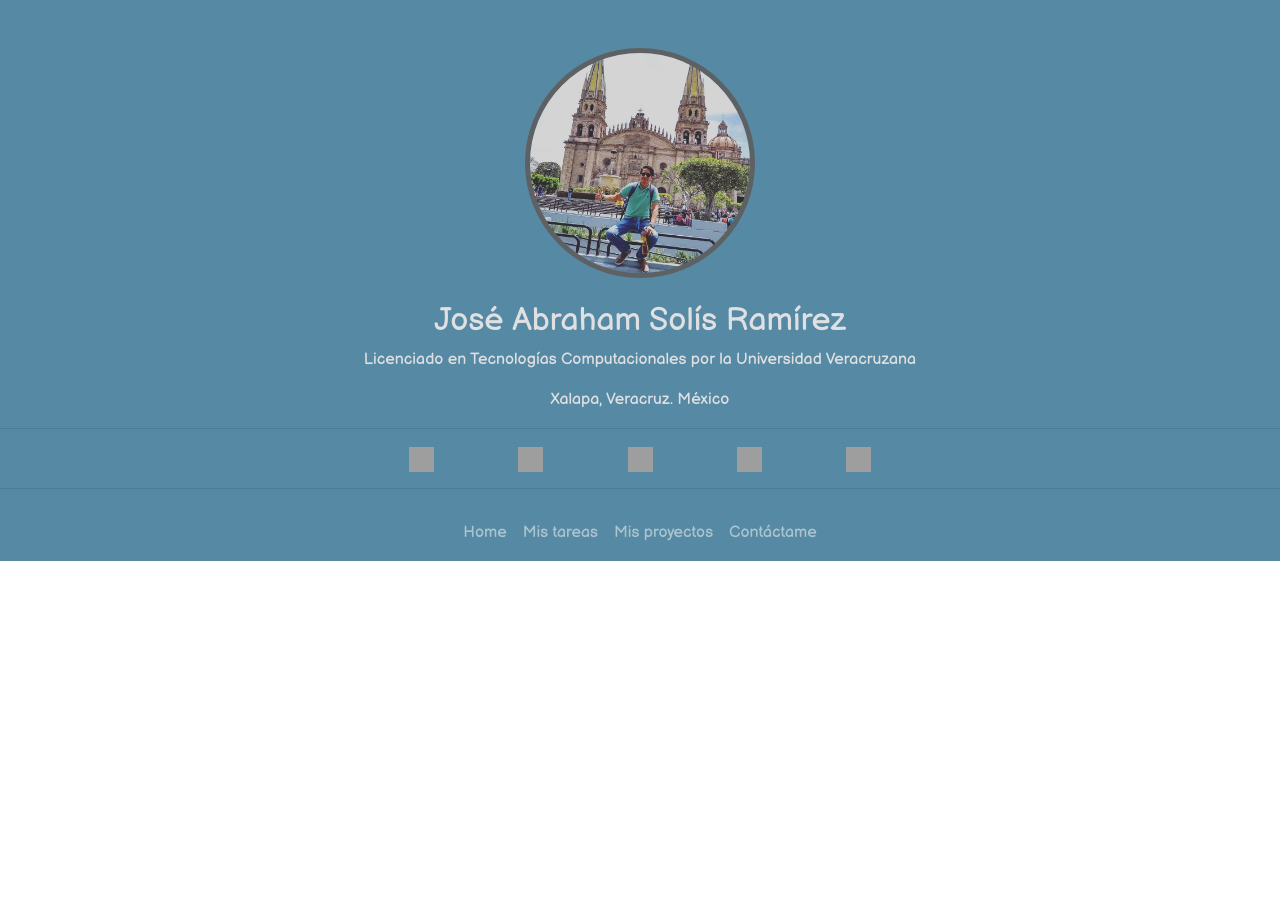
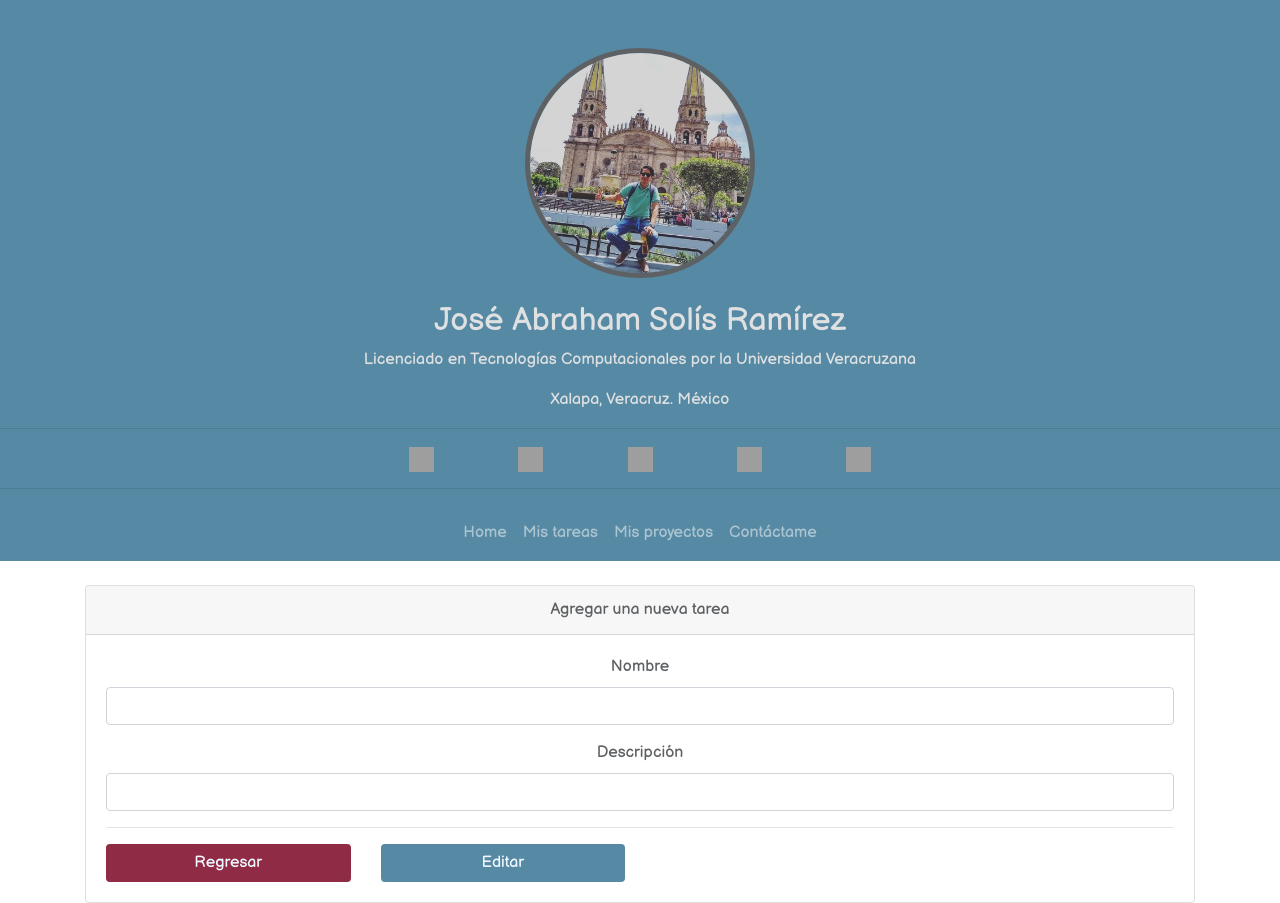
Before and after one commit to solisrmz/ToDo-Angular-App, an Angular app: page /tarea/1 in a window 1280 px wide. Before the commit this address led to /. Before the commit the page ends 800 px from the top, so only its background shows below. Built offline with nearby package versions, Linux system fonts and the light colour scheme; no server answers; grey boxes are pictures that could not be loaded.

Commit message:
El CRUD ya está completo

```diff
--- a/package.json
+++ b/package.json
@@ -20,6 +20,7 @@
     "@angular/platform-browser-dynamic": "~10.0.11",
     "@angular/router": "~10.0.11",
     "rxjs": "~6.5.5",
+    "sweetalert2": "^9.17.1",
     "tslib": "^2.0.0",
     "zone.js": "~0.10.3"
   },
--- a/src/app/Service/tarea-service.service.ts
+++ b/src/app/Service/tarea-service.service.ts
@@ -15,14 +15,22 @@ export class TareaServiceService {
 
   //Obtengo todas las tareas haciendo la consulta a la API
   getTareas(){
-    return this.http.get<Tarea[]>("http://localhost:8080/todo/api/v1/todos");
+    return this.http.get<Tarea[]>("http://localhost:8080/todoapp/api/v1/todos");
   }
 
   create(todo: Object): Observable<Object>{
-    return this.http.post("http://localhost:8080/todo/api/v1/create-todo",todo);
+    return this.http.post("http://localhost:8080/todoapp/api/v1/create-todo",todo);
   }
 
   delete(id: number): Observable<any> {
-    return this.http.delete(`http://localhost:8080/todo/api/v1/delete-todo/${id}`, { responseType: 'text' });
+    return this.http.delete(`http://localhost:8080/todoapp/api/v1/delete-todo/${id}`, { responseType: 'text' });
+  }
+
+  getTarea(id: number): Observable<any>{
+    return this.http.get(`http://localhost:8080/todoapp/api/v1/todos/${id}`);
+  }
+
+  update(id: number, value: any): Observable<Object> {
+    return this.http.put(`http://localhost:8080/todoapp/api/v1/update-todo/${id}`, value);
   }
 }
--- a/src/app/Tareas/add/add.component.css
+++ b/src/app/Tareas/add/add.component.css
@@ -2,3 +2,17 @@
     font-family: 'Balsamiq Sans', cursive;
     color: rgb(94, 97, 100);
 }
+
+@import url('https://fonts.googleapis.com/css2?family=Balsamiq+Sans&display=swap');
+.add{
+    background: #5689A3;
+    color: aliceblue;
+    font-family: 'Balsamiq Sans', cursive;
+}
+.add:hover{
+    background: #3f94be;
+}
+
+.texto{
+    text-align: center;
+}
--- a/src/app/Tareas/add/add.component.html
+++ b/src/app/Tareas/add/add.component.html
@@ -6,15 +6,14 @@
             <form (ngSubmit)="onSubmit()">
                 <div class="form-group">
                   <label for="nombre">Nombre</label>
-                  <input type="text" class="form-control" id="name" [(ngModel)]="tarea.name" name="name">
+                  <input type="text" class="form-control texto" id="name" [(ngModel)]="tarea.name" name="name">
                 </div>
                 <div class="form-group">
                   <label for="descripcion">Descripción</label>
-                  <input type="text" class="form-control" id="description" [(ngModel)]="tarea.description" name="description">
+                  <input type="text-area" class="form-control texto" id="description" [(ngModel)]="tarea.description" name="description">
                 </div>
-                <button type="submit" class="btn btn-info">Submit</button>
+                <button type="submit" class="btn btn-block add">Agregar</button>
               </form>
             </div>
-
         </div>
 </div>
--- a/src/app/Tareas/add/add.component.ts
+++ b/src/app/Tareas/add/add.component.ts
@@ -2,6 +2,7 @@ import { Component, OnInit } from '@angular/core';
 import { Tarea } from '../../Models/Tarea';
 import {TareaServiceService} from '../../Service/tarea-service.service';
 import { Router} from '@angular/router';
+import Swal from 'sweetalert2';
 
 @Component({
   selector: 'app-add',
@@ -20,6 +21,11 @@ export class AddComponent implements OnInit {
     .create(this.tarea).subscribe(data => {
       console.log(data)
       this.tarea = new Tarea();
+      Swal.fire(
+        'Agregada',
+        'La tarea ha sido agregada con éxito',
+        'success'
+      )
       this.gotoList();
     },
     error => console.log(error));
--- a/src/app/Tareas/edit/edit.component.css
+++ b/src/app/Tareas/edit/edit.component.css
@@ -0,0 +1,26 @@
+@import url('https://fonts.googleapis.com/css2?family=Balsamiq+Sans&display=swap');
+
+.mainContainer{
+    font-family: 'Balsamiq Sans', cursive;
+    color: rgb(94, 97, 100);
+}
+.add{
+    background: #5689A3;
+    color: aliceblue;
+    font-family: 'Balsamiq Sans', cursive;
+}
+.add:hover{
+    background: #3f94be;
+}
+
+.delete{
+    color: aliceblue;
+    font-family: 'Balsamiq Sans', cursive;
+    background: #8F2B45;
+}
+.delete:hover{
+    background: #a73352;
+}
+.texto{
+    text-align: center;
+}
--- a/src/app/Tareas/edit/edit.component.html
+++ b/src/app/Tareas/edit/edit.component.html
@@ -1 +1,23 @@
-<p>edit works!</p>
+<br/>
+<div class="container mainContainer">
+    <div class="card" align="center">
+        <div class="card-header">Agregar una nueva tarea</div>
+        <div class="card-body">
+            <form (ngSubmit)="onSubmit()">
+                <div class="form-group">
+                  <label for="nombre">Nombre</label>
+                  <input type="text" class="form-control texto" id="name" [(ngModel)]="tarea.name" name="name">
+                </div>
+                <div class="form-group">
+                  <label for="descripcion">Descripción</label>
+                  <input type="text-area" class="form-control texto" id="description" [(ngModel)]="tarea.description" name="description">
+                </div>
+                <hr/>
+                <div class="row">
+                    <div class="col-md-3"><button (click)="gotoList()" class="btn btn-block delete">Regresar</button></div>
+                    <div class="col-md-3"><button type="submit" class="btn btn-block add">Editar</button></div>
+                </div>
+              </form>
+            </div>
+        </div>
+</div>
--- a/src/app/Tareas/edit/edit.component.ts
+++ b/src/app/Tareas/edit/edit.component.ts
@@ -1,4 +1,9 @@
 import { Component, OnInit } from '@angular/core';
+import { ActivatedRoute,Router} from '@angular/router';
+import {Tarea} from '../../Models/Tarea';
+import {trigger, style, animate, transition, state} from '@angular/animations';
+import Swal from 'sweetalert2';
+import {TareaServiceService} from '../../Service/tarea-service.service';
 
 @Component({
   selector: 'app-edit',
@@ -6,10 +11,53 @@ import { Component, OnInit } from '@angular/core';
   styleUrls: ['./edit.component.css']
 })
 export class EditComponent implements OnInit {
+  id: number;
+  tarea: Tarea;
 
-  constructor() { }
+  constructor(private route: ActivatedRoute,private router: Router,
+    private tareaService: TareaServiceService) { }
 
   ngOnInit(): void {
+    this.tarea = new Tarea();
+    this.id = this.route.snapshot.params['id'];
+    this.tareaService.getTarea(this.id)
+      .subscribe(data => {
+        console.log(data)
+        this.tarea = data;
+      }, error => console.log(error));
   }
 
+  update() {
+    this.tareaService.update(this.id, this.tarea)
+      .subscribe(data => {
+        console.log(data);
+        this.tarea = new Tarea();
+        this.gotoList();
+      }, error => console.log(error));
+  }
+
+  onSubmit() {
+    Swal.fire({
+      title: '¿Deseas editar esta tarea?',
+      text: "Los cambios serán guardados",
+      icon: 'question',
+      showCancelButton: true,
+      confirmButtonColor: '#5689A3',
+      cancelButtonColor: '#8F2B45',
+      confirmButtonText: 'Sí'
+      }).then((result) => {
+      if (result.value) {
+        this.update();
+        Swal.fire(
+          'Editado',
+          'La tarea ha sido editada',
+          'success'
+        )
+      }
+    })
+  }
+
+  gotoList() {
+    this.router.navigate(['/list']);
+  }
 }
--- a/src/app/Tareas/list/list.component.css
+++ b/src/app/Tareas/list/list.component.css
@@ -11,3 +11,21 @@
     font-family: 'Balsamiq Sans', cursive;
     color: rgb(94, 97, 100);
 }
+
+.delete{
+    color: aliceblue;
+    font-family: 'Balsamiq Sans', cursive;
+    background: #8F2B45;
+}
+.delete:hover{
+    background: #a73352;
+}
+
+.update{
+    color: aliceblue;
+    font-family: 'Balsamiq Sans', cursive;
+    background:#2A465F;
+}
+.update:hover{
+    background: #365b7a;
+}
--- a/src/app/Tareas/list/list.component.html
+++ b/src/app/Tareas/list/list.component.html
@@ -17,8 +17,8 @@
                     <tr *ngFor="let tareas of tareas">
                         <td>{{tareas.name}}</td>
                         <td>{{tareas.description}}</td>
-                        <td><button class="btn btn-warning btn-sm">Editar</button></td>
-                        <td><button class="btn btn-danger btn-sm" (click)="deleteTodo(tareas.id)">Borrar</button></td>
+                        <td><button class="btn update btn-sm" (click)="edit(tareas.id)">Editar</button></td>
+                        <td><button class="btn delete btn-sm" (click)="deleteTodo(tareas.id)">Borrar</button></td>
                     </tr>
                 </tbody>
             </table>
--- a/src/app/Tareas/list/list.component.ts
+++ b/src/app/Tareas/list/list.component.ts
@@ -3,6 +3,7 @@ import {TareaServiceService} from '../../Service/tarea-service.service';
 import { Router} from '@angular/router';
 import {Tarea} from '../../Models/Tarea';
 import {trigger, style, animate, transition, state} from '@angular/animations';
+import Swal from 'sweetalert2';
 
 @Component({
   selector: 'app-list',
@@ -40,6 +41,10 @@ export class ListComponent implements OnInit {
     this.router.navigate(["create"]);
   }
 
+  edit(id: number){
+    this.router.navigate(["tarea", id]);
+  }
+
   reloadData() {
     this.service.getTareas()
     .subscribe(data=>{
@@ -50,6 +55,16 @@ export class ListComponent implements OnInit {
   }
 
   deleteTodo(id: number) {
+    Swal.fire({
+      title: '¿Deseas borrar esta tarea?',
+      text: "Será borrada definitivamente",
+      icon: 'warning',
+      showCancelButton: true,
+      confirmButtonColor: '#5689A3',
+      cancelButtonColor: '#8F2B45',
+      confirmButtonText: 'Sí'
+      }).then((result) => {
+      if (result.value) {
         this.service.delete(id)
         .subscribe(
           data => {
@@ -57,5 +72,12 @@ export class ListComponent implements OnInit {
             this.reloadData();
           },
           error => console.log(error));
+        Swal.fire(
+          'Borrado',
+          'La tarea ha sido eliminada',
+          'success'
+        )
+      }
+    })
   }
 }
--- a/src/app/app-routing.module.ts
+++ b/src/app/app-routing.module.ts
@@ -2,12 +2,14 @@ import { NgModule } from '@angular/core';
 import { Routes, RouterModule } from '@angular/router';
 import {ListComponent} from './Tareas/list/list.component';
 import {AddComponent} from './Tareas/add/add.component';
+import {EditComponent} from './Tareas/edit/edit.component';
 import {WelcomeComponent} from './Welcome/welcome/welcome.component';
 
 const routes: Routes = [
   {path:'', component:WelcomeComponent},
   {path:'list', component:ListComponent},
-  {path:'create', component:AddComponent}
+  {path:'create', component:AddComponent},
+  {path: 'tarea/:id', component:EditComponent}
 ];
 
 @NgModule({
```
Also changed, not shown: 1 other file (tests, documents, lock files or other folders). Lines whose indentation alone changed are shown as unchanged.
